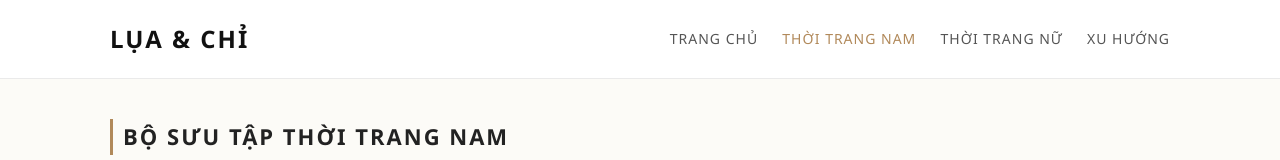
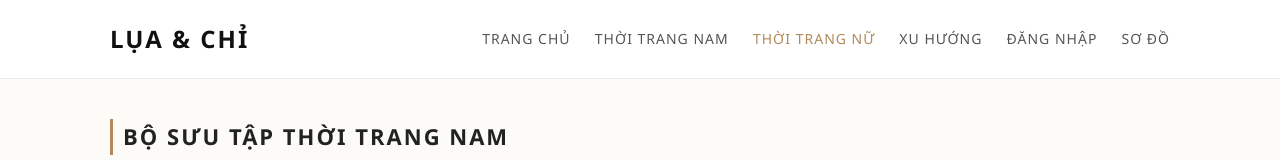
Before and after one commit to Tri-Dang07/ThoiTrang, a plain HTML site: page danhmucnam.html in a window 1280 px wide. Shown: the top 160 px of the page. Drawn offline with Linux system fonts and the light colour scheme.

Commit message:
Update danhmucnam.html

```diff
--- a/danhmucnam.html
+++ b/danhmucnam.html
@@ -31,10 +31,12 @@
         <div class="header-container">
             <div class="logo">LỤA & CHỈ</div>
             <nav>
-                <a href="#">Trang Chủ</a>
-                <a href="#" class="active">Thời Trang Nam</a>
-                <a href="#">Thời Trang Nữ</a>
-                <a href="#">Xu Hướng</a>
+                <a href="index.html">Trang Chủ</a>
+                <a href="danhmucnam.html">Thời Trang Nam</a>
+                <a href="danhmucnu.html" class="active">Thời Trang Nữ</a>
+                <a href="xuhuong.html">Xu Hướng</a>
+                <a href="dangnhap.html">Đăng Nhập</a>
+                <a href="sitemap.html">Sơ Đồ</a>
             </nav>
         </div>
     </header>
```
